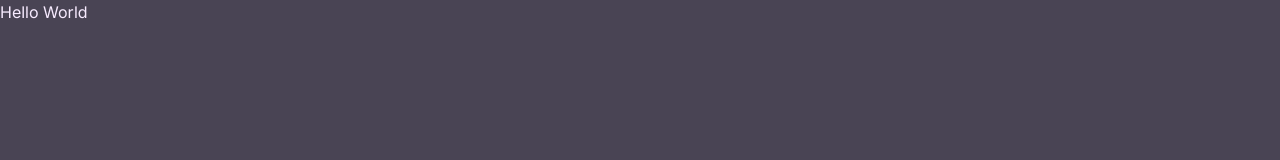
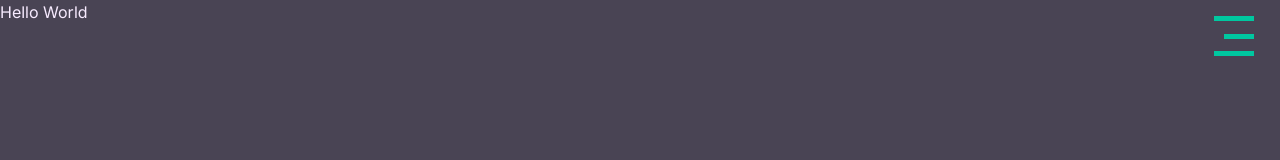
Before and after one commit to Doemuu/doemuulive, a Nuxt app: page / in a window 1280 px wide. Shown: the top 160 px of the page. Built offline with nearby package versions, Linux system fonts and the light colour scheme.

Commit message:
✨ Create Navigationtoggle and burgermenu

```diff
--- a/components/layout.vue
+++ b/components/layout.vue
@@ -1,17 +1,35 @@
 <template>
   <div>
-    <slot />
-    <Footer/>
+    <Burger :isActive="navigationTriggered" @navToggle="handleNavToggle" />
+    <div v-if="navigationTriggered">
+      <p>Hello Nav</p>
+    </div>
+    <div v-else>
+      <slot />
+      <Footer />
+    </div>
   </div>
 </template>
 
 <script>
 import Footer from './footer.vue'
+import Burger from './navigation/burger.vue'
 
 export default {
   name: 'Layout',
   components: {
     Footer,
+    Burger,
+  },
+  data() {
+    return {
+      navigationTriggered: false,
+    }
+  },
+  methods: {
+    handleNavToggle() {
+      this.navigationTriggered = !this.navigationTriggered
+    },
   },
 }
 </script>
--- /dev/null
+++ b/components/navigation/burger.vue
@@ -0,0 +1,89 @@
+<template>
+  <div class="burger position-fixed">
+    <div class="position-absolute">
+      <div
+        class="burger d-flex flex-column justify-content-around clickable"
+        v-on:click="toggle()"
+      >
+        <span
+          id="topbar"
+          class="burgerbar w-100 d-block"
+          :class="{ active: isActive }"
+        ></span>
+        <span
+          id="centerbar"
+          class="burgerbar w-75 d-block"
+          :class="{ active: isActive }"
+        ></span>
+        <span
+          id="bottombar"
+          class="burgerbar w-100 d-block"
+          :class="{ active: isActive }"
+        ></span>
+      </div>
+    </div>
+  </div>
+</template>
+
+<script>
+export default {
+  name: 'Burger',
+  props: {
+    isActive: Boolean
+  },
+  methods: {
+    toggle() {
+      this.$emit('navToggle');
+    },
+  },
+}
+</script>
+
+<style lang="scss">
+.burger {
+  width: 5vw;
+  height: 5vw;
+  max-width: 40px;
+  min-width: 25px;
+  max-height: 40px;
+  min-height: 25px;
+  right: 2%;
+  top: 2%;
+  .burgerbar {
+    position: absolute;
+    right: 0;
+    height: 5px;
+    background-color: var(--primary-color);
+  }
+  &:hover {
+    #centerbar {
+      transition: width 0.2s;
+      width: 100% !important;
+    }
+  }
+  #topbar {
+    top: 0;
+    &.active {
+      transform: rotate(-135deg);
+      transition: all ease-in 0.3s;
+      top: auto;
+    }
+  }
+
+  #centerbar {
+    transition: width 0.2s;
+    &.active {
+      display: none !important;
+    }
+  }
+
+  #bottombar {
+    bottom: 0;
+    &.active {
+      transform: rotate(135deg);
+      transition: all ease-in 0.3s;
+      bottom: auto;
+    }
+  }
+}
+</style>
--- a/style/main.scss
+++ b/style/main.scss
@@ -1,14 +1,15 @@
 @import url('https://fonts.googleapis.com/css2?family=Inter&display=swap');
 
-:root{
+:root {
   //colours
-  --primary-color: #00C8A0;
-  --secondary-color: #50596F;
+  --primary-color: #00c8a0;
+  --secondary-color: #50596f;
   --base-color: #494454;
-  --text-color: #F7EBFF;
+  --text-color: #f7ebff;
 }
 
-html, body {
+html,
+body {
   font-family: Inter;
   background-color: var(--base-color);
   color: var(--text-color);
@@ -16,8 +17,14 @@ html, body {
 
 a {
   color: var(--text-color);
-  &:hover{
+  &:hover {
     text-decoration: none;
     color: var(--primary-color);
   }
 }
+
+.clickable {
+  &:hover {
+    cursor: pointer;
+  }
+}
```
